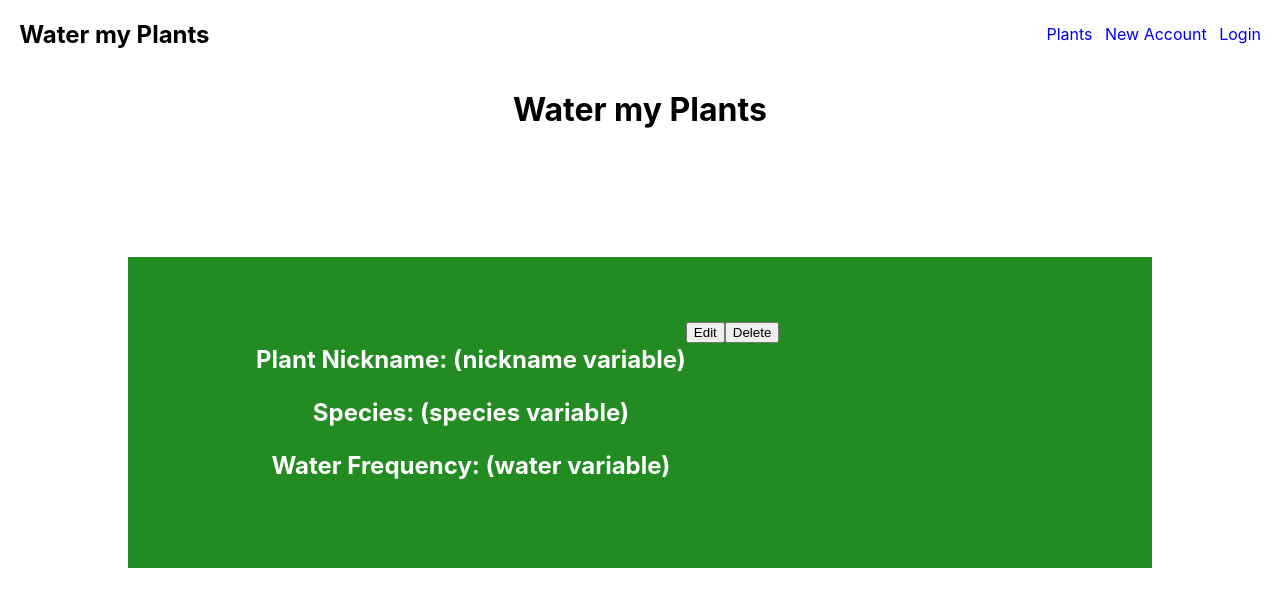
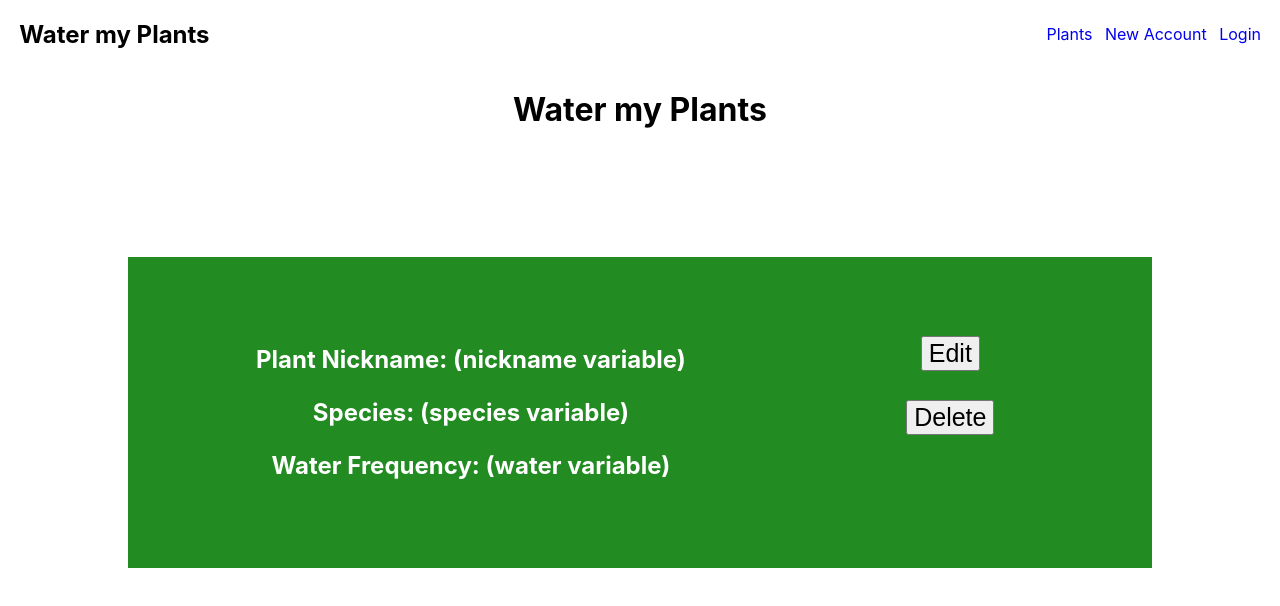
Before and after one commit to ft-water-my-plants/frontend, a React (Create React App) app: page /plant-card in a window 1280 px wide. Shown: the top 606 px of the page. Built offline with nearby package versions, Linux system fonts and the light colour scheme.

Commit message:
edited button alignment

```diff
--- a/src/App.css
+++ b/src/App.css
@@ -115,4 +115,16 @@ h3 {
     background-color: #228B22;
     color: white;
     display: flex;
+    justify-content: space-between;
   }
+
+  .cardbutton {
+    display: flex;
+    flex-wrap: wrap;
+    align-items: center;
+  }
+
+  .plantcard button {
+    margin: 10%;
+    font-size: 25px;
+  }
--- a/src/components/PlantCard.js
+++ b/src/components/PlantCard.js
@@ -13,8 +13,10 @@ function PlantCard () {
                 <h3>Water Frequency: (water variable) </h3>
             </div>
             <div>
+                <center>
                 <button>Edit</button>
                 <button>Delete</button>
+                </center>
             </div>
         </div>
     )
```
